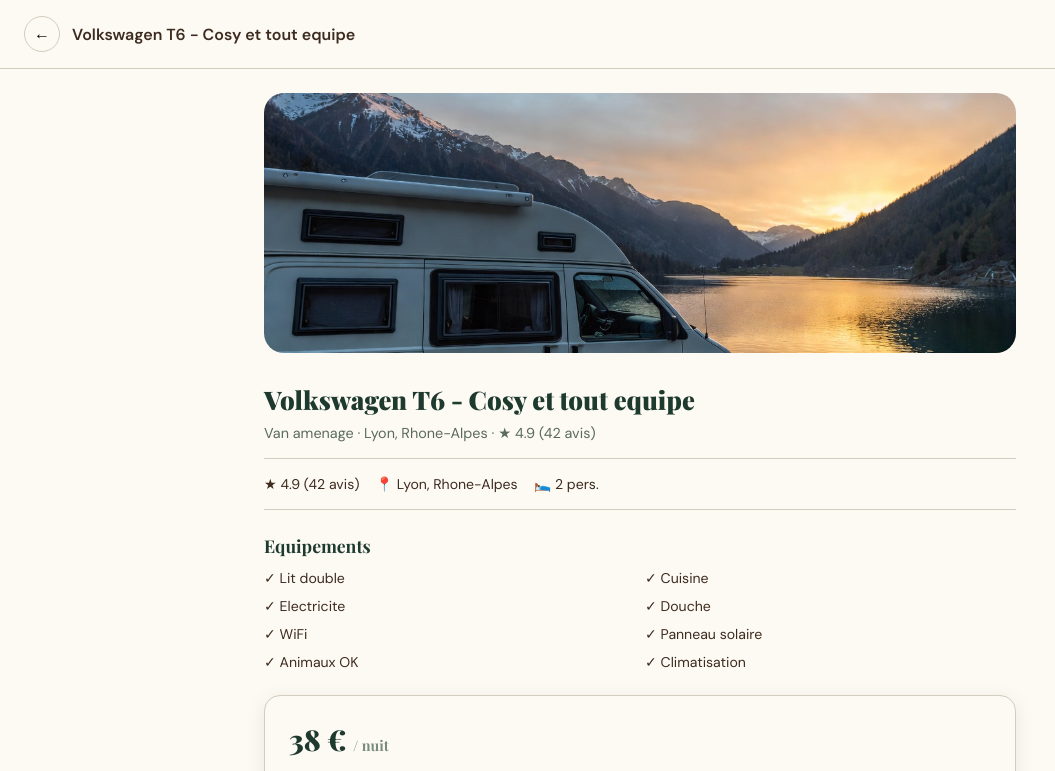
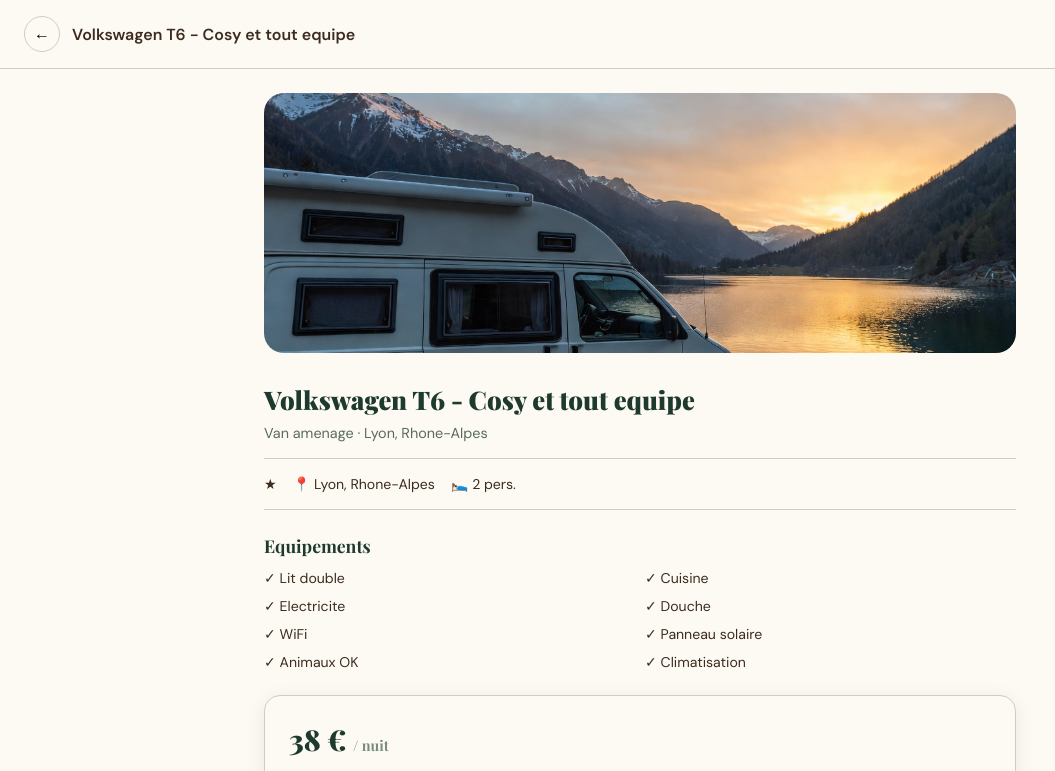
Before and after one commit to rahrahimoh-svg/Vanetape, a website: page index.html in a window 1280 px wide. Both pictures are taken after a click on the element 169 px from the left and 1346 px from the top of the page. Shown: the top 771 px of the page, without its empty margins (0-1055 px from the left). Drawn offline with nearby package versions, Linux system fonts and the light colour scheme.

Commit message:
Supprime etoiles et avis - pas encore de vrais avis

```diff
--- a/index.html
+++ b/index.html
@@ -267,8 +267,8 @@
   document.getElementById('detailHero').src=v.img;
   document.getElementById('detailHero').alt=v.title;
   document.getElementById('detailTitle').textContent=v.title;
-  document.getElementById('detailSub').textContent=getType(v.type)+' · '+v.location+' · ★ '+v.rating+' ('+v.reviews+' avis)';
-  document.getElementById('detailRating').textContent=v.rating+' ('+v.reviews+' avis)';
+  document.getElementById('detailSub').textContent=getType(v.type)+' · '+v.location;
+  document.getElementById('detailRating').textContent='';
   document.getElementById('detailLocation').textContent=v.location;
   document.getElementById('detailCapacity').textContent=v.capacity;
   document.getElementById('widgetPrice').textContent=v.price;
```
